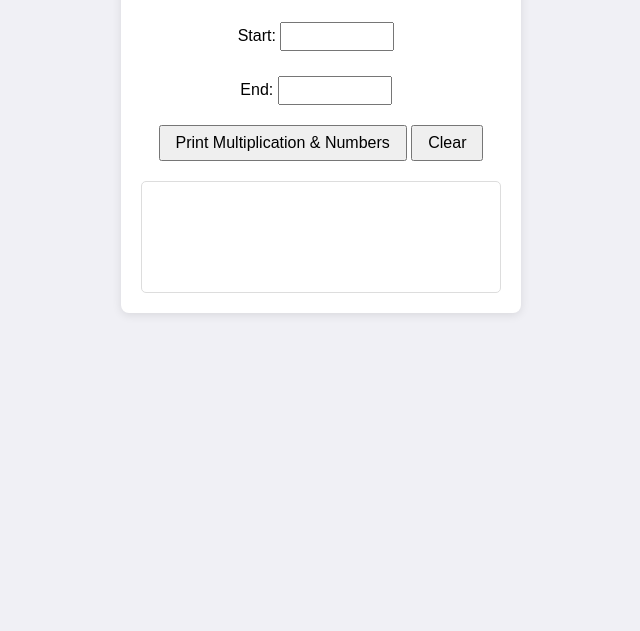
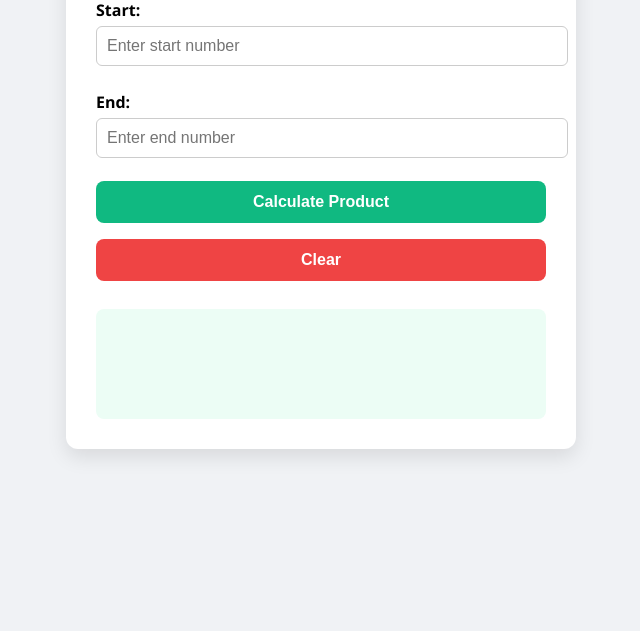
Before and after one commit to MoyiWycliffe/Multiply-Print-Numbers, a plain HTML site: page index.html in a window 1280 px wide. Shown: the part 169-800 px from the top of the page, without its empty margins (319-959 px from the left). Drawn offline with Linux system fonts and the light colour scheme.

Commit message:
Update index.html

```diff
--- a/index.html
+++ b/index.html
@@ -2,60 +2,116 @@
 <html lang="en">
 <head>
 <meta charset="UTF-8" />
-<meta name="viewport" content="width=device-width, initial-scale=1" />
+<meta name="viewport" content="width=device-width, initial-scale=1.0"/>
 <title>Range Multiplication Calculator</title>
 <style>
   body {
-    font-family: Arial, sans-serif;
-    max-width: 400px;
-    margin: 50px auto;
-    padding: 20px;
-    background: #f0f0f5;
+    font-family: 'Segoe UI', Tahoma, Geneva, Verdana, sans-serif;
+    background: #f0f2f5;
+    margin: 0;
+    padding: 0;
+  }
+
+  .container {
+    max-width: 450px;
+    margin: 60px auto;
+    padding: 30px;
+    background: #fff;
+    border-radius: 12px;
+    box-shadow: 0 8px 20px rgba(0,0,0,0.1);
+    text-align: center;
+  }
+
+  h2 {
+    color: #1f2937;
+    margin-bottom: 25px;
+  }
+
+  label {
+    display: block;
+    font-weight: bold;
+    margin: 10px 0 5px;
+    text-align: left;
+  }
+
+  input[type="number"] {
+    width: 100%;
+    padding: 10px;
+    font-size: 16px;
+    border-radius: 6px;
+    border: 1px solid #ccc;
+    margin-bottom: 15px;
+  }
+
+  button {
+    width: 100%;
+    padding: 12px;
+    font-size: 16px;
+    margin: 8px 0;
+    border: none;
     border-radius: 8px;
+    cursor: pointer;
+    font-weight: bold;
+    transition: background 0.3s;
   }
-  input[type="number"] {
-    width: 100px;
-    padding: 5px;
-    margin: 5px 10px 20px 0;
+
+  button#calculate {
+    background-color: #10b981;
+    color: white;
   }
-    .container {
-    text-align: center;
-    background: #fff;
-    padding: 20px;
-    border-radius: 8px;
-    box-shadow: 0 2px 10px rgba(0, 0, 0, 0.1);
+
+  button#calculate:hover {
+    background-color: #059669;
   }
-  button {
-    padding: 7px 15px;
-    font-size: 16px;
+
+  button#clear {
+    background-color: #ef4444;
+    color: white;
   }
+
+  button#clear:hover {
+    background-color: #dc2626;
+  }
+
   #output {
     margin-top: 20px;
-    white-space: pre-wrap;
-    background: white;
+    background: #ecfdf5;
+    color: #065f46;
     padding: 15px;
-    border-radius: 5px;
-    border: 1px solid #ddd;
+    border-radius: 8px;
+    font-weight: bold;
     min-height: 80px;
+    word-wrap: break-word;
+  }
+
+  @media(max-width: 500px) {
+    .container {
+      margin: 20px;
+      padding: 20px;
+    }
+    button, input {
+      font-size: 14px;
+      padding: 10px;
+    }
   }
 </style>
 </head>
 <body>
+
 <div class="container">
-<h2>Print Numbers and Multiplication Result</h2>
+  <h2>Range Multiplication Calculator</h2>
 
   <label for="startNum">Start:</label>
-<input type="number" id="startNum" />
-<br />
+  <input type="number" id="startNum" placeholder="Enter start number" />
 
   <label for="endNum">End:</label>
-<input type="number" id="endNum" />
-<br />
+  <input type="number" id="endNum" placeholder="Enter end number" />
 
-<button onclick="printMultiplication()">Print Multiplication & Numbers</button>
-<button onclick="document.getElementById('output').textContent = ''">Clear</button>
+  <button id="calculate" onclick="printMultiplication()">Calculate Product</button>
+  <button id="clear" onclick="document.getElementById('output').textContent = ''">Clear</button>
 
   <div id="output"></div>
+</div>
 
 <script>
 function printMultiplication() {
@@ -64,26 +120,19 @@
   const outputDiv = document.getElementById('output');
 
   if (isNaN(start) || isNaN(end)) {
-      outputDiv.textContent = "Please enter valid numbers.";
+    outputDiv.textContent = "⚠️ Please enter valid numbers.";
     return;
   }
 
   if (end < start) {
-    outputDiv.textContent = "End number must be greater than or equal to Start number.";
+    outputDiv.textContent = "⚠️ End number must be greater than or equal to Start number.";
     return;
   }
 
-    let result = " ";
-    /*for (let i = start; i <= end; i++) {
-      result += i + " ";
-    } */
-
   const product = start * end;
-    result += `\n\nThe product of ${start} and ${end} is: ${product}`;
-
-    outputDiv.textContent = result;
+  outputDiv.innerHTML = `🔢 Numbers: ${start} and ${end}<br/>✖️ Product: <strong>${product}</strong>`;
 }
 </script>
-</div>
+
 </body>
 </html>
```
Lines whose indentation alone changed are shown as unchanged.
